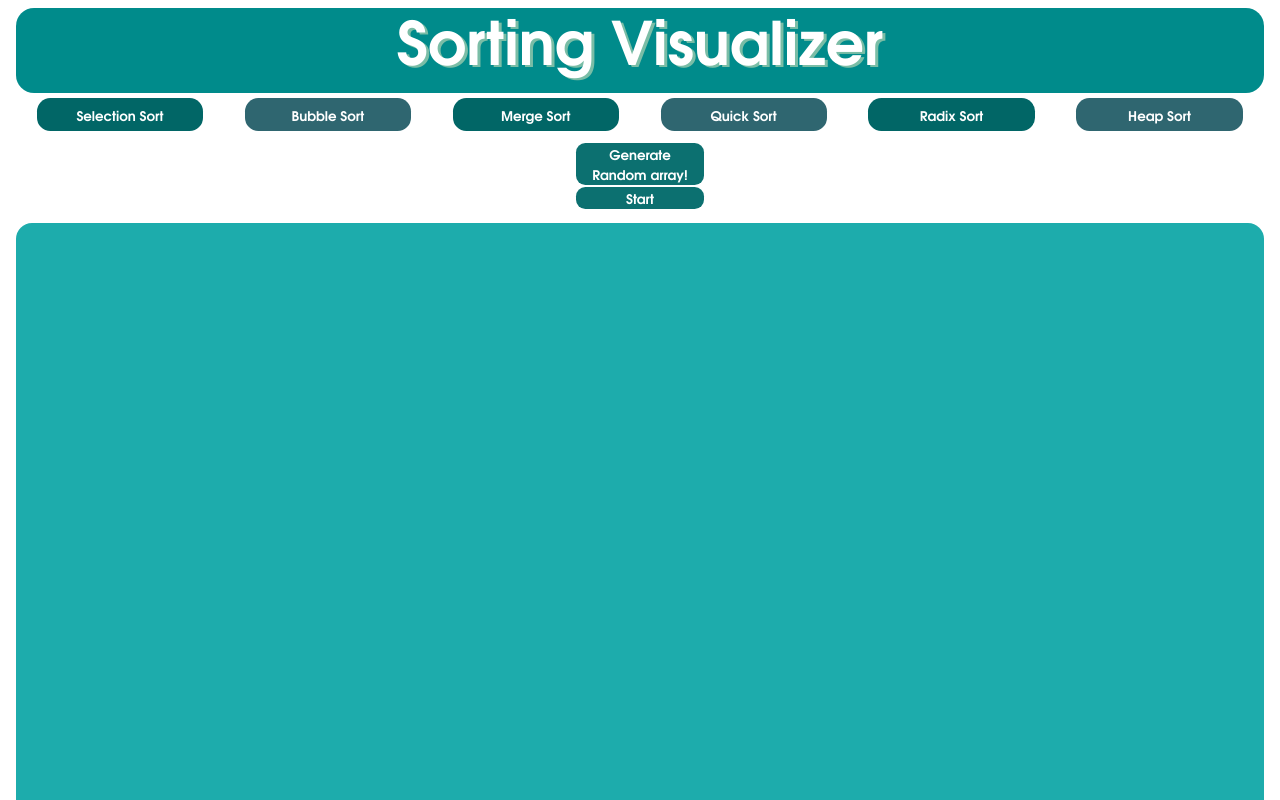
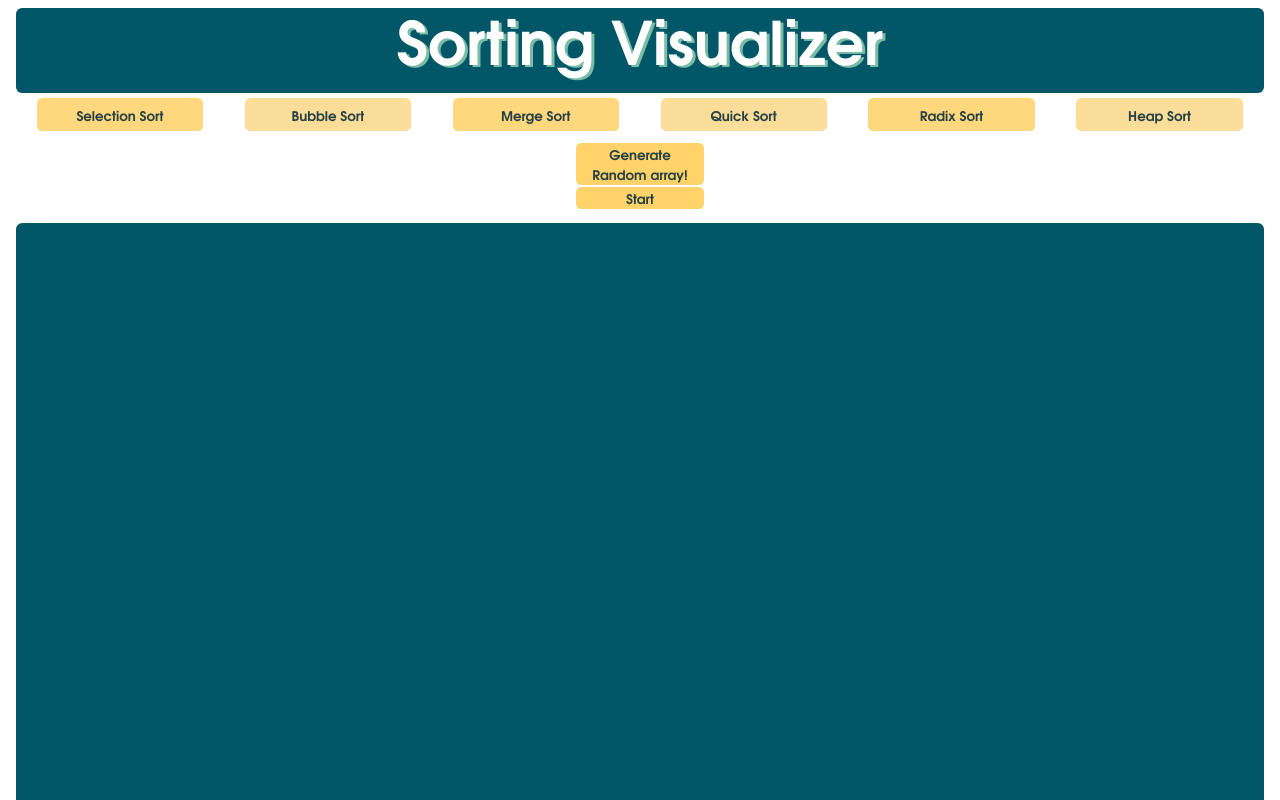
Before and after one commit to ladukaraniket/Sorting-Visualizer, an Angular app: page / in a window 1280 px wide. Shown: the top 800 px of the page. Built offline with nearby package versions, Linux system fonts and the light colour scheme.

Commit message:
style changes

```diff
--- a/src/app/app.component.html
+++ b/src/app/app.component.html
@@ -1,4 +1,2 @@
-
 <app-sorting-visualizer></app-sorting-visualizer>
-
 <router-outlet></router-outlet>
--- a/src/app/sorting-visualizer/bubble-sort.ts
+++ b/src/app/sorting-visualizer/bubble-sort.ts
@@ -3,11 +3,11 @@ export function getBubbleSortAnimations(array) {
     if (array.length <= 1) return array;
 
     for (let i = 0; i < array.length; i++) {
-        for (let j = 0; j < array.length - i; j++) {
+        for (let j = 0; j < array.length - i - 1; j++) {
             //Comparing jth element with element at j+1. add animations
             animations.push(['CMP', [j, j+1]]);
-            animations.push(['REV', [j+1, j+1]]);
-            animations.push(['REV', [j, j]]);
+            animations.push(['REV', [j, j+1]]);
+           // animations.push(['REV', [j, j]]);
 
             if (array[j+1] < array[j]) {
                 const temp = array[j];
@@ -18,6 +18,7 @@ export function getBubbleSortAnimations(array) {
 
             }
         }
+        animations.push(['FIN',[array.length -i -1,array.length -i -1]]);
     }
     return animations;
 }
--- a/src/app/sorting-visualizer/heap-sort.ts
+++ b/src/app/sorting-visualizer/heap-sort.ts
@@ -55,16 +55,18 @@ export function getHeapSortAnimations(array) {
         temp1 = array[0];
         animations.push(['REP', [0, array[i]]]);
         animations.push(['REP', [i, temp1]]);
+        animations.push(['FIN', [i, i]]);
+
 
         array[0] = array[i];
         array[i] = temp1;
 
         while (true) {
-            if (2 * root + 1 > i - 1) {
+            if ((2 * root + 1) > i - 1) {
                 break;
             }
 
-            if (2 * root + 2 > i - 1) {
+            if ((2 * root + 2) > i - 1) {
                 child = 2 * root + 1;
             }
             else {
@@ -72,6 +74,7 @@ export function getHeapSortAnimations(array) {
             }
 
             // Comparing root with child
+
             animations.push(['CMP', [root, child]]);
             animations.push(['REV', [root, child]]);
 
@@ -88,8 +91,8 @@ export function getHeapSortAnimations(array) {
             else {
                 break;
             }
+
         }
-
 
     }
 
--- a/src/app/sorting-visualizer/selection-sort.ts
+++ b/src/app/sorting-visualizer/selection-sort.ts
@@ -25,6 +25,7 @@ export function getSelectionSortAnimations(array) {
         animations.push(['REV', [minidx, minidx]]);
         animations.push(['REP', [minidx, array[i]]]);
         animations.push(['REP', [i, temp]]);
+        animations.push(['FIN',[i,i]]);
         array[minidx] = array[i];
         array[i] = temp;
 
--- a/src/app/sorting-visualizer/sorting-visualizer.component.css
+++ b/src/app/sorting-visualizer/sorting-visualizer.component.css
@@ -104,8 +104,8 @@ header {
 
 header::before{
     content: '';
-    background-color: darkcyan;
-    border-radius: 0.3em;
+    background-color: #015668;
+    border-radius: 0.1em;
     display: block;
     position: absolute;
     z-index: -1;
@@ -120,16 +120,17 @@ header::before{
     margin-left: 50%;
     width: 10vw;
     font-family: 'tex_gyre_adventorbold', sans-serif;
-    background-color: rgb(12, 112, 112);
-    color: white;
+    background-color: #ffd369;
+    color: #263f44;
     border: 0;
-    border-radius: 0.7em;
+    border-radius: 0.4em;
     transform: translateX(-50%);
     user-select: none;
 }
 
 .button:focus {
   outline: none;
+
 }
 
 .navcontainer {
@@ -155,11 +156,11 @@ header::before{
 
 .d1 {
     font-family: 'tex_gyre_adventorbold', sans-serif;
-    color: white;
-    background-color: rgb(1, 102, 102);
+    color: #263f44;
+    background-color: #ffd87e;
     width: 80%;
     justify-self: center;
-    border-radius: 1em;
+    border-radius: 0.4em;
     padding: .5em;
     border: 0;
     user-select: none;
@@ -168,6 +169,7 @@ header::before{
 
 .d1:hover {
     transform: scale(1.03);
+    box-shadow: 2px 2px 4px #667579;
 }
 
 .d1:focus {
@@ -176,11 +178,11 @@ header::before{
 
 .d2 {
     font-family: 'tex_gyre_adventorbold', sans-serif;
-    color: white;
-    background-color: rgb(47, 102, 112);
+    color: #263f44;
+    background-color: #fadd99;
     width: 80%;
     justify-self: center;
-    border-radius: 1em;
+    border-radius: 0.4em;
     padding: .5em;
     border: 0;
     user-select: none;
@@ -188,6 +190,7 @@ header::before{
 
 .d2:hover {
     transform: scale(1.03);
+    box-shadow: 3px 3px 4px #747474;
 }
 
 .d2:focus {
@@ -202,9 +205,9 @@ header::before{
   align-items: flex-end;
   margin-top: 12px;
   height: 42.4em;
-  background-color: rgb(29, 172, 172);
+  background-color: #015668;
   padding-top: 1em;
-  border-radius: 1em;
+  border-radius: 0.4em;
   bottom: 0em;
 }
 
@@ -213,8 +216,8 @@ header::before{
   width: 8px;
   margin: 0px 2px;
   border-top-left-radius: 0.7em;
-  background-color: aquamarine;
-  box-shadow: 1px 1px rgb(162, 177, 172);
+  background-color: black;
+  box-shadow: 1px 1px rgb(78, 78, 78);
 }
 
 .dock{
@@ -224,6 +227,6 @@ header::before{
   width: 100%;
   height: 40px;
   border-radius: 1em;
-  background-color: rgb(29, 172, 172);
+  background-color: #015668;
 
 }
--- a/src/app/sorting-visualizer/sorting-visualizer.component.html
+++ b/src/app/sorting-visualizer/sorting-visualizer.component.html
@@ -1,4 +1,5 @@
-<body>
+
+<body >
     <section class="slide-in-fwd-center">
         <header>
             Sorting Visualizer
@@ -8,7 +9,7 @@
         <div class="navcontainer">
             <div class="algos">
                 <button *ngFor="let alg of algolist; let index=index"
-                    [ngClass]="{'d1': 0 === index % 2,'d2': 1 === index % 2} " (click)="setAlgo(alg)"> {{alg}}</button>
+                    [ngClass]="{'d1': 0 === index % 2,'d2': 1 === index % 2} " (click)="setAlgo(alg)" name="{{alg}}"> {{alg}}</button>
             </div>
             <button (click)="randomArray()" class="button">Generate Random array!</button>
             <button class="button" (click)="startSort()">Start</button>
--- a/src/app/sorting-visualizer/sorting-visualizer.component.ts
+++ b/src/app/sorting-visualizer/sorting-visualizer.component.ts
@@ -19,11 +19,17 @@ export class SortingVisualizerComponent implements OnInit {
   numberList = [] // main array
   animations = [] // animations
   selectedAlgo = ''; //current selected Algorithm
+  selectedButton: HTMLButtonElement ;
 
-  PRIMARY_COLOR = 'aquamarine';
-  SECONDARY_COLOR = 'black';
-  TERTIARY_COLOR = 'green';
+  //PRIMARY_COLOR = '#8b8473';
+  PRIMARY_COLOR = 'black';
+  SECONDARY_COLOR = 'white';
+  //SECONDARY_COLOR = '#fff1cf';
+  //SECONDARY_COLOR = 'aquamarine';
+
+  TERTIARY_COLOR = '#ffd369';
   QUATERNARY_COLOR = 'pink';
+  SORTED_COLOR = '#fff1cf';
 
   ANIMATION_DELAY_MS = 30;
 
@@ -36,7 +42,14 @@ export class SortingVisualizerComponent implements OnInit {
 
   setAlgo(algo: string) {
     this.selectedAlgo = algo.split(' ')[0];
-    console.log(this.selectedAlgo);
+
+    try{
+    this.selectedButton.style.boxShadow = "";
+    }
+    catch{    }
+
+    this.selectedButton = document.getElementsByName(algo)[0] as HTMLButtonElement;
+    this.selectedButton.style.boxShadow = "2px 2px 4px #667579";
   }
 
   startSort() {
@@ -47,7 +60,7 @@ export class SortingVisualizerComponent implements OnInit {
 
       case 'Bubble':
         this.animations = getBubbleSortAnimations(this.numberList.slice());
-        this.animate();
+
         break;
 
       case 'Merge':
@@ -56,7 +69,7 @@ export class SortingVisualizerComponent implements OnInit {
 
       case 'Quick':
         this.animations = getQuickSortAnimations(this.numberList.slice());
-        this.animate();
+
         break;
 
       case 'Radix':
@@ -104,11 +117,19 @@ export class SortingVisualizerComponent implements OnInit {
           setTimeout(() => {
             bars[num1].style.backgroundColor = this.TERTIARY_COLOR;
           }, i * this.ANIMATION_DELAY_MS);
+          break;
 
         case 'PVT':
           setTimeout(() => {
             bars[num1].style.backgroundColor = this.QUATERNARY_COLOR;
           }, i * this.ANIMATION_DELAY_MS);
+          break;
+
+        case 'FIN':
+          setTimeout(() => {
+            bars[num1].style.backgroundColor = this.SORTED_COLOR;
+          }, i * this.ANIMATION_DELAY_MS);
+          break;
       }
     }
   }
--- a/src/styles.css
+++ b/src/styles.css
@@ -1 +1,4 @@
 /* You can add global styles to this file, and also import other style files */
+html {
+    background-color: white;
+}
```
